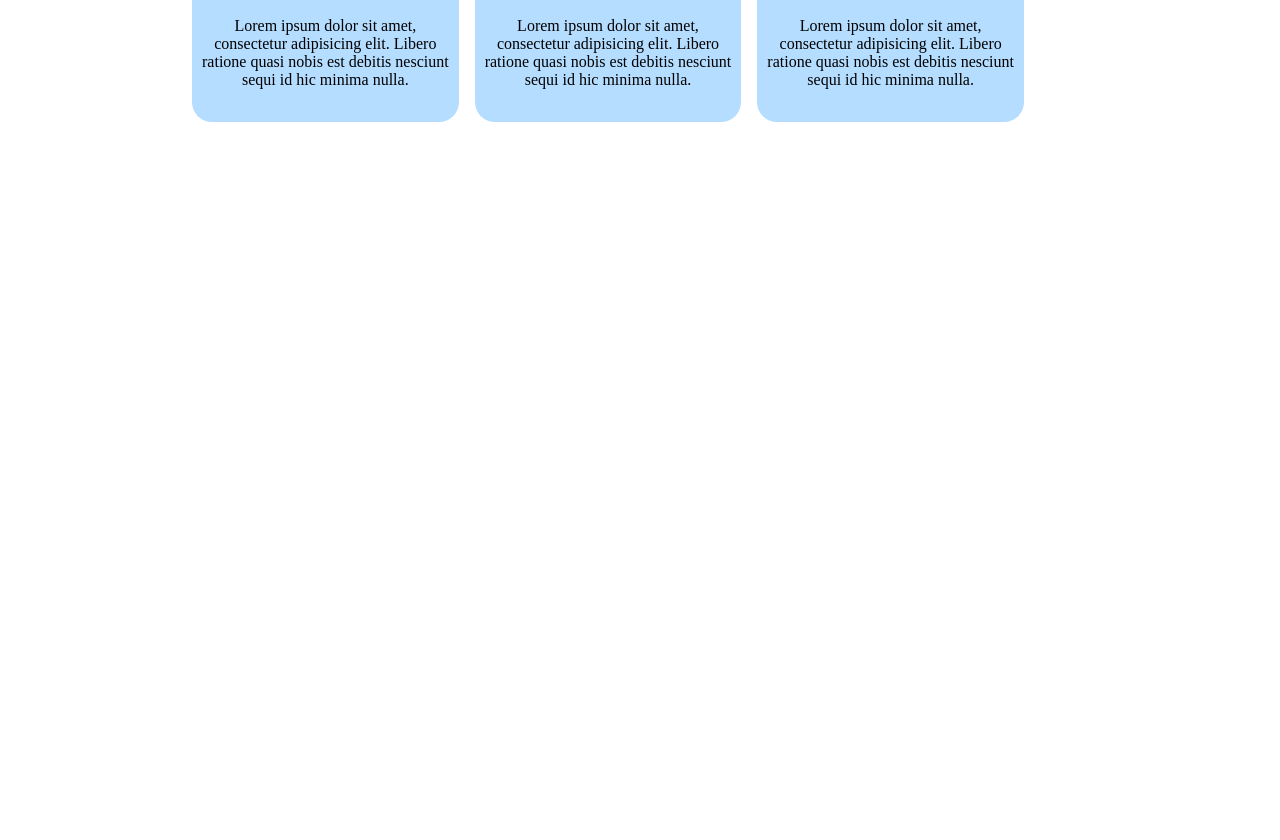
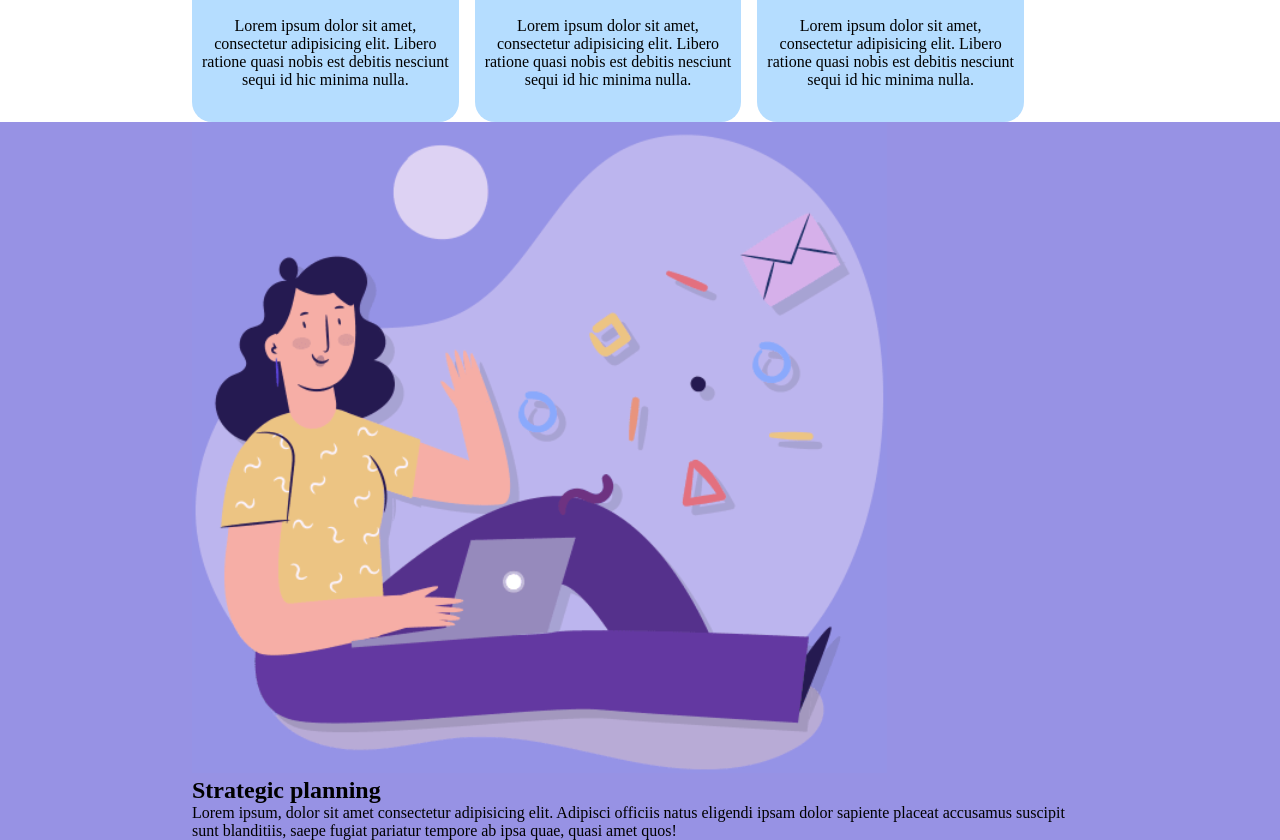
Before and after one commit to flaviovitale02/htmlcss-responsive-layout, a plain HTML site: page index.html in a window 1280 px wide. Shown: the part 629-1469 px from the top of the page. Before the commit the page ends 800 px from the top, so only its background shows below. Drawn offline with Linux system fonts and the light colour scheme.

Commit message:
reimpostato per essere mobile first

```diff
--- a/index.html
+++ b/index.html
@@ -17,6 +17,9 @@
                 </div>
                 <div>
                     <ul class="flex">
+                        <li>
+                            <i class="fa-sharp fa-regular fa-bars"></i>
+                        </li>
                         <li>
                             Planning
                         </li>
@@ -81,9 +84,22 @@
             </div>
         </section>
     </header>
-    <main class="container">
+    <main>
 
-        <section></section>
+        <section class="bg-celeste">
+            <div class="container">
+                <div>
+                    <img src="img/planning1.png" alt="planning">
+                    <h2>
+                        Strategic planning
+                    </h2>
+                    <p>
+                        Lorem ipsum, dolor sit amet consectetur adipisicing elit. Adipisci officiis natus eligendi ipsam dolor sapiente placeat accusamus suscipit sunt blanditiis, saepe fugiat pariatur tempore ab ipsa quae, quasi amet quos!
+                    </p>
+                </div>
+                <div></div>
+            </div>
+        </section>
         <section></section>
         <section></section>
         <section></section>
--- a/style.css
+++ b/style.css
@@ -5,8 +5,8 @@
 }
 
 .container{
-    width:70%;
-    margin:auto;
+    display: block;
+    margin: auto;
 }
 
 .flex{
@@ -40,15 +40,20 @@ nav div{
 }
 
 .special-col{
-    width: calc( ( (100% / 3) * 2 ) - 2rem);
+    width: 100%;
     background-color: #b5ddff;
     border-radius: 20px;
     display: flex;
     margin-right: 1rem;
     margin-top: 1rem;
 }
+.special-col>*{
+    margin:auto
+}
+
 .col{
-    width: calc(100% / 3 - 2rem);
+    width: 100%;
+    margin-top: 30px;
     background-color: #b5ddff;
     border-radius: 20px;
     padding-bottom: 30px;
@@ -56,6 +61,7 @@ nav div{
     margin-right: 1rem;
     margin-top: 1rem;
 }
+
 
 .col>*{
     text-align: center;
@@ -107,32 +113,33 @@ nav div{
     color: #0e8bfd;
 }
 
-@media screen and (max-width:768px){
+@media screen and (min-width:768px){
+    .container{
+        width:70%;
+        margin:auto;
+    }
+    .special-col{
+        width: calc( ( (100% / 3) * 2 ) - 2rem);
+    }
+}
+
+@media screen and (min-width:480px){
 
     .container{
         margin-inline: 20px;
-    }
-    .special-col{
-        width: calc(2*((100% - 10px ) / 3)) ;
-        display: block;
-    }
-}
-
-@media screen and (max-width:480px){
-    .container{
-        display: block;
         margin: auto;
     }
     .special-col{
-        width: 100%;
-
-    }
-    .col{
-        width: 100%;
-        margin-top: 30px;
+        width: calc ( 100% / 3 * 2 - 2rem) ;
     }
 
-    .special-col>*{
-        margin:auto
+    .col{
+        width: calc(100% / 3 - 2rem);
     }
+
 }
+
+
+.bg-celeste{
+    background-color: #9792e4;
+}
```
